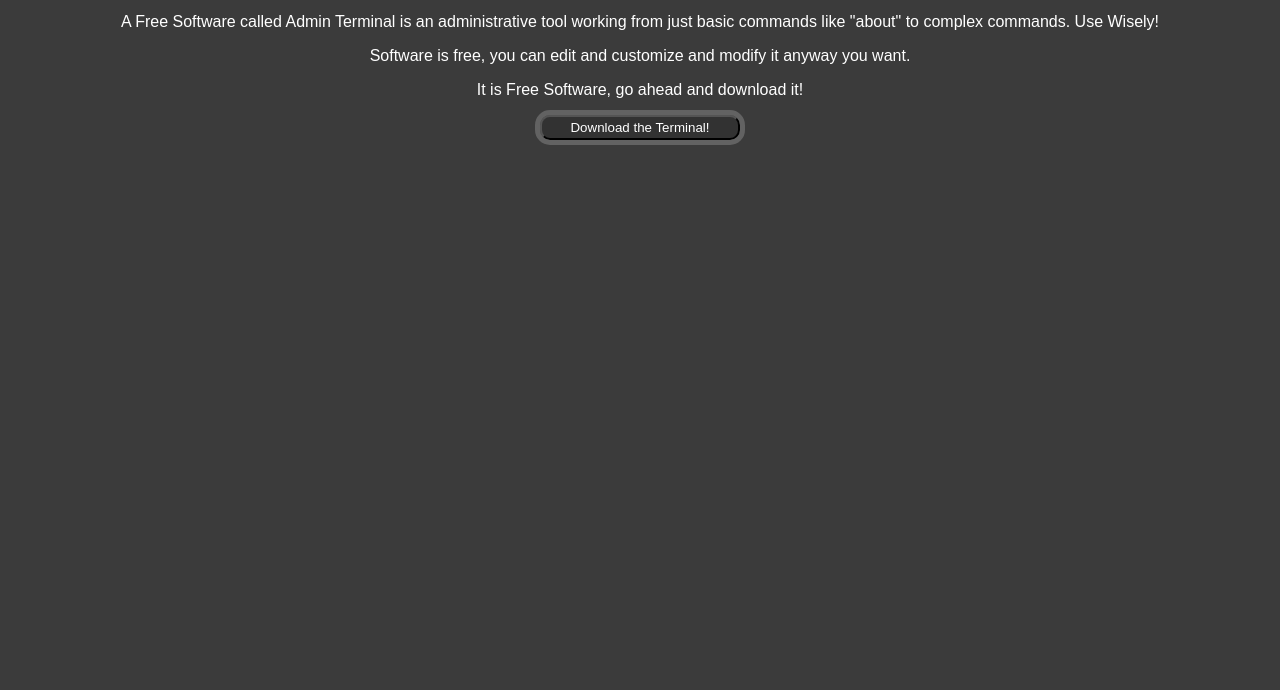
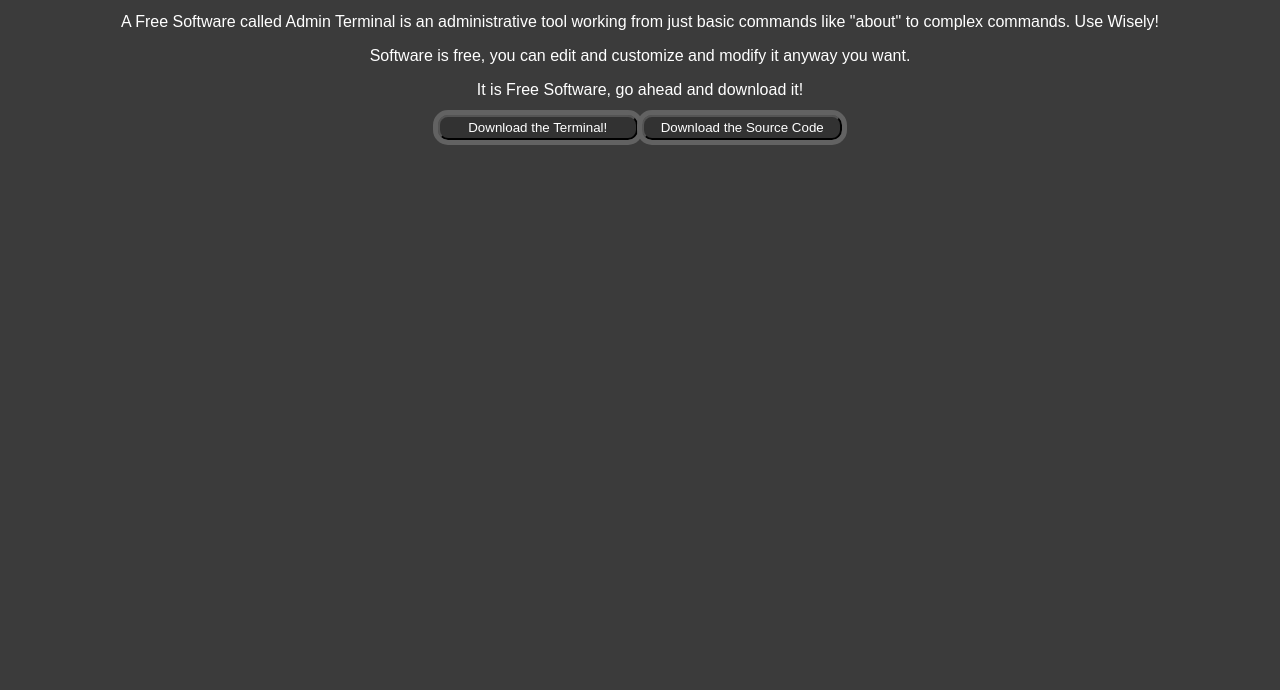
Before and after one commit to Gh053d413x/Admin_Terminal, a plain HTML site: page about.html in a window 1280 px wide. Shown: the part 110-800 px from the top of the page. Drawn offline with Linux system fonts and the light colour scheme; a script that the page names is missing.

Commit message:
Update about.html

```diff
--- a/about.html
+++ b/about.html
@@ -22,6 +22,7 @@
         <p>Software is free, you can edit and customize and modify it anyway you want.</p>
         <p>It is Free Software, go ahead and download it!</p>
         <a href="https://github.com/Gh053d413x/Admin_Terminal/releases/latest"><button>Download the Terminal!</button></a>
+        <a href="https://github.com/Gh053d413x/Admin_Terminal/archive/refs/heads/main.zip"><button>Download the Source Code</button></a>
         <script>
             var page_ID = 2
             var page_mode = 0
```
